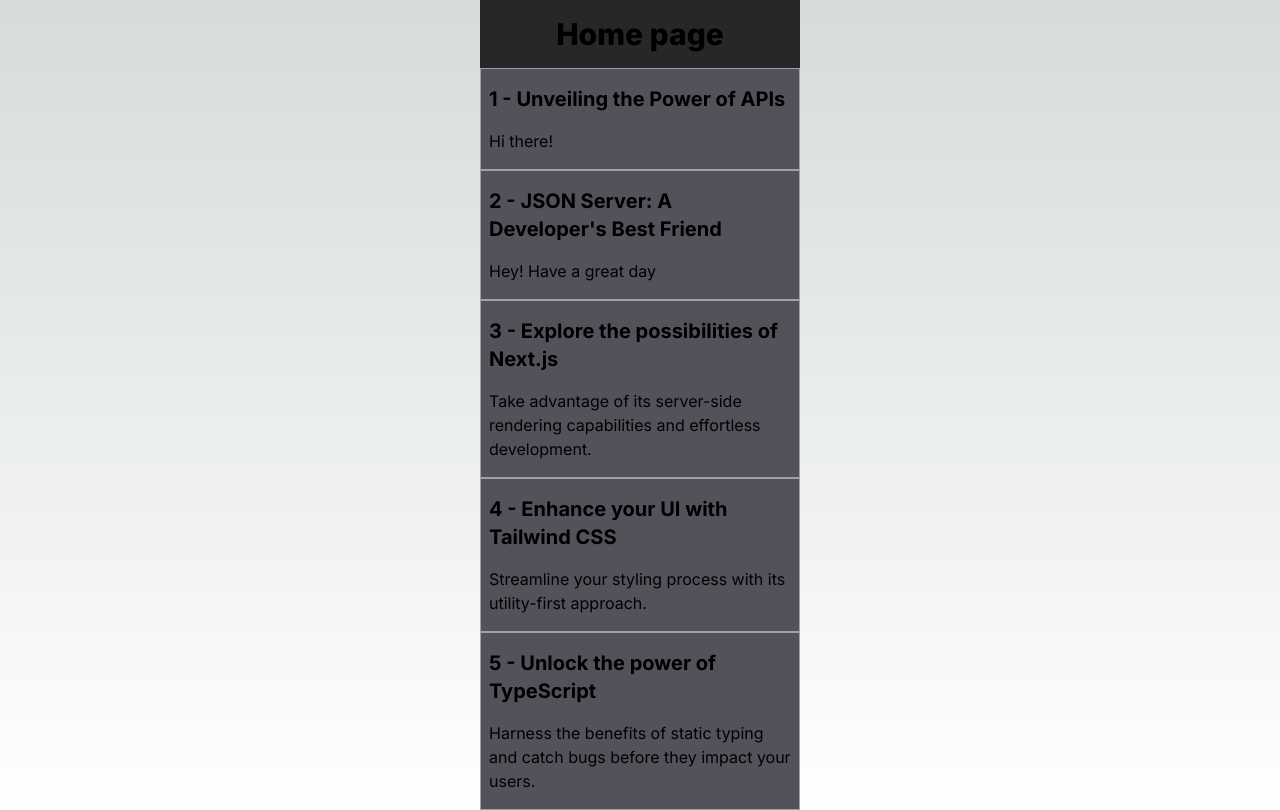
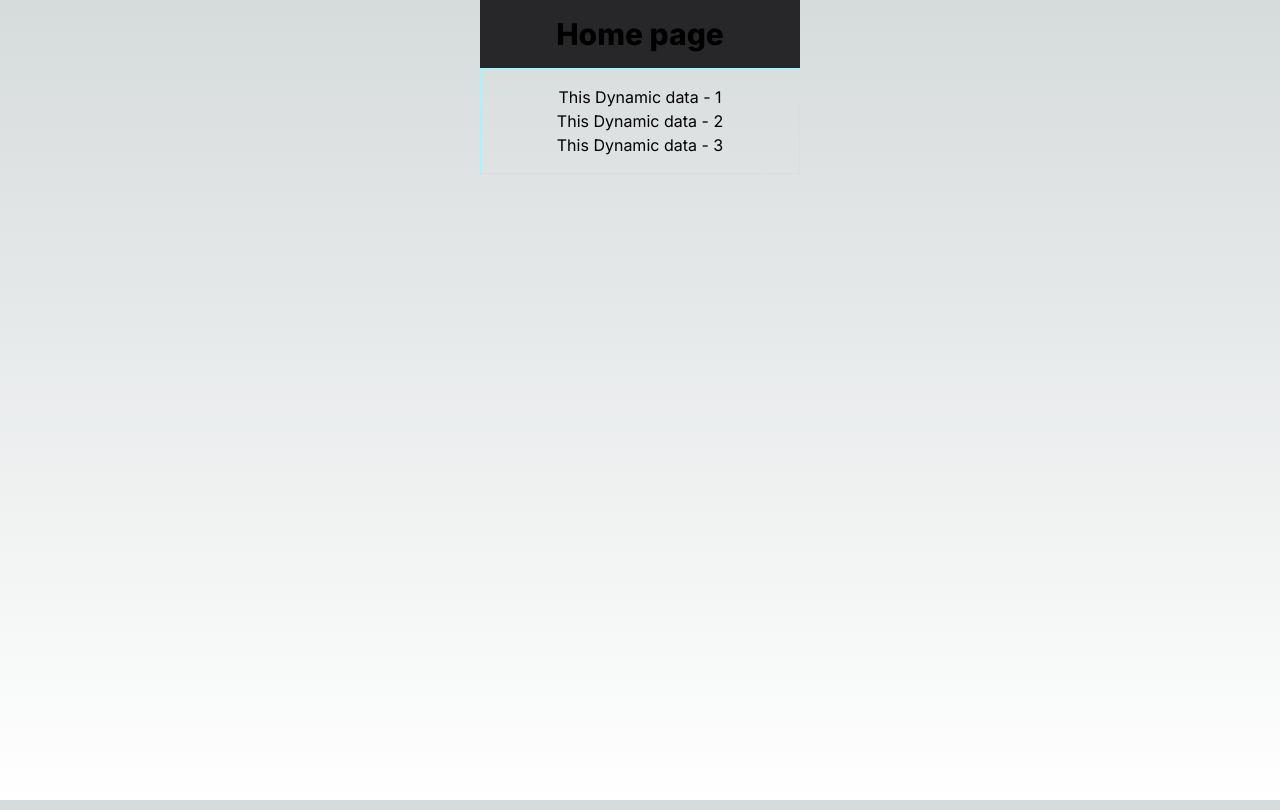
Before and after one commit to marcoliu1020/next-ssg-example, a Next.js app: page / in a window 1280 px wide. Built offline with nearby package versions, Linux system fonts and the light colour scheme; data requests are answered from the project's data file.

Commit message:
hide <Articles />

```diff
--- a/app/page.tsx
+++ b/app/page.tsx
@@ -16,7 +16,7 @@ export default async function HomePage() {
           <DynamicData />
         </Suspense>
 
-        <Articles />
+        {/* <Articles /> */}
       </main>
     </>
   );
```
